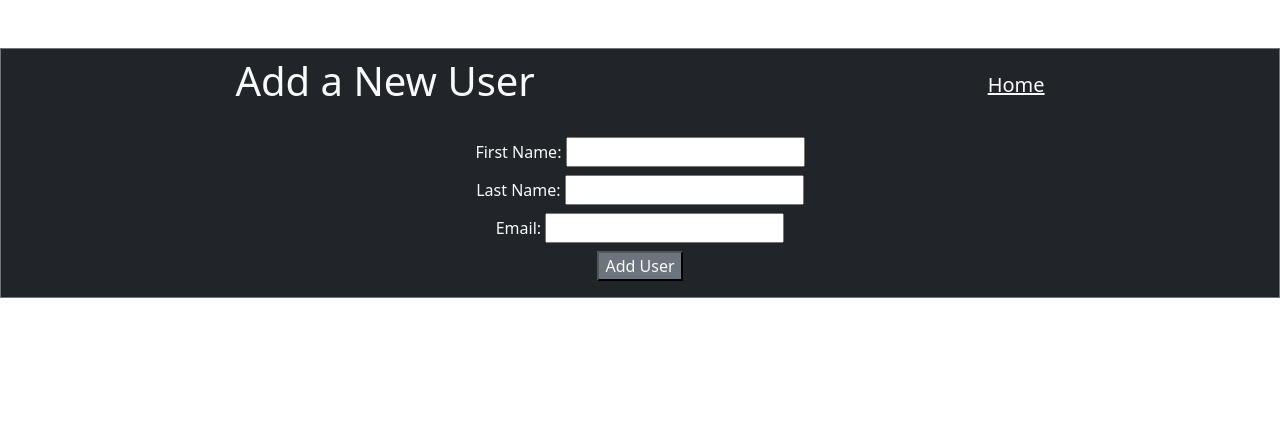
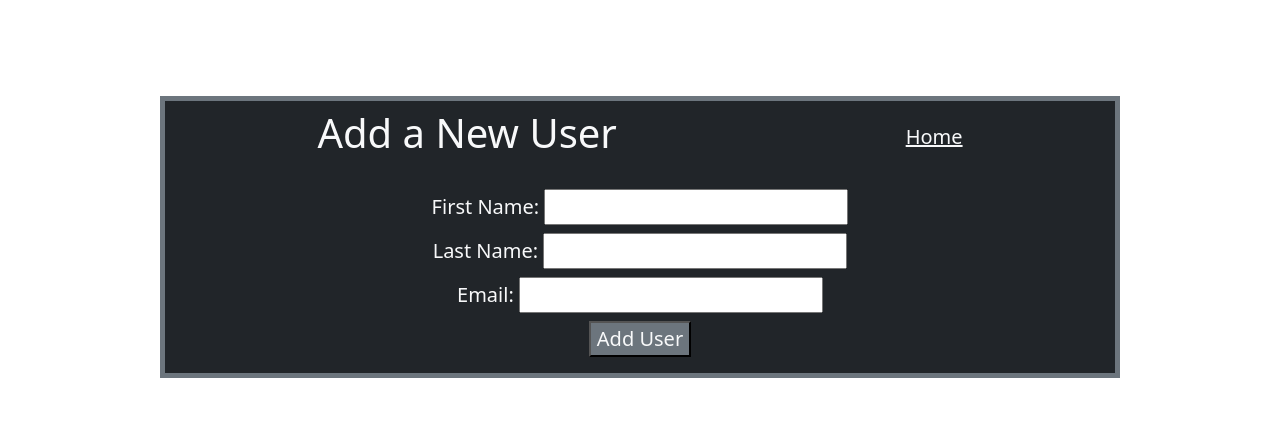
Before and after one commit to Chanrithy27/users_cr, a Flask app: page /users/new in a window 1280 px wide. Shown: the top 425 px of the page. Run offline with Flask 3, Linux system fonts and the light colour scheme.

Commit message:
Added to my css bootstrap

```diff
--- a/templates/new_user.html
+++ b/templates/new_user.html
@@ -8,13 +8,13 @@
     <title>New User</title>
 </head>
 <body>
-    <div class=" mt-5 w-auto bg-dark text-light">
-        <div class=" border border-secondary d-flex flex-column justify-content-center text-center">
-            <div class=" d-flex align-items-center justify-content-around p-2 ">
+    <div class=" mt-5 w-auto text-light d-flex justify-content-center">
+        <div class=" m-5  w-75 bg-dark border border-5 border-secondary d-flex flex-column justify-content-center text-center">
+            <div class=" d-flex align-items-center justify-content-around p-2">
                 <h1>Add a New User</h1>
                 <a  class="lead text-light" href="/home">Home</a>
             </div>
-            <form action="/create_user" class="d-flex flex-column p-3 justify-content-center" method="post">
+            <form action="/create_user" class="d-flex flex-column p-3 justify-content-center form-control-lg" method="post">
                 <div class="form-group mb-2">
                 <label for="first_name">First Name:</label>
                 <input type="text" name="first_name">
--- a/templates/users.html
+++ b/templates/users.html
@@ -30,7 +30,7 @@
                 </tbody>
         </thead>
         </table>
-        <a href="/new_user">Add a New user</a>
+        <a class="lead text-light" href="/new_user">Add a New user</a>
     </div>
 </body>
 </html>
```
